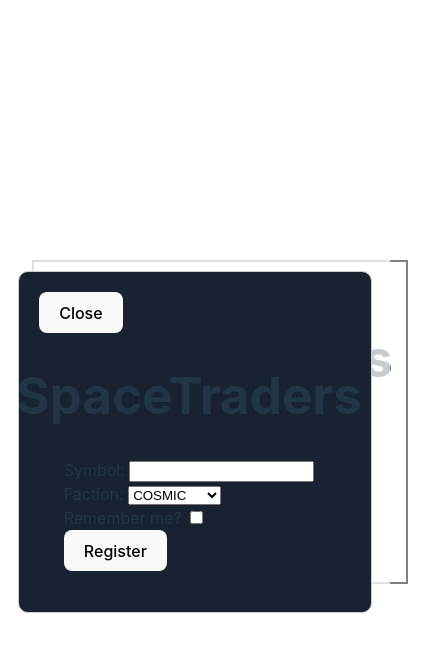
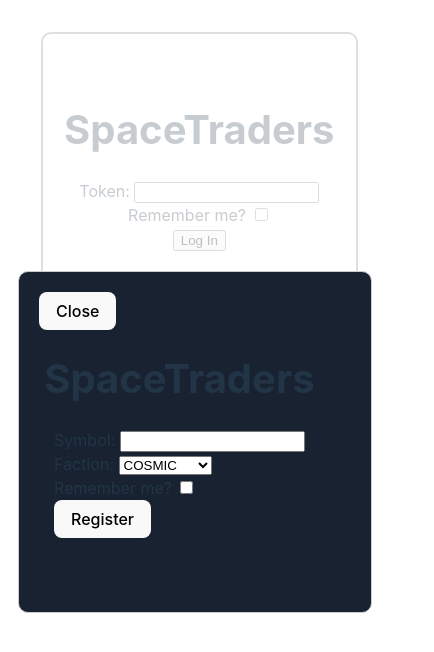
Before and after one commit to joshujo/SpaceTraders-React, a React (Vite) app: page / in a window 390 px wide. Both pictures are taken after a click on the link "Register here". Shown: the top 652 px of the page, 434 px wide, since content can reach past the window. Built offline with nearby package versions, Linux system fonts and the light colour scheme.

Commit message:
Fixed some things

```diff
--- a/src/App.css
+++ b/src/App.css
@@ -41,18 +41,6 @@
   color: #888;
 }
 
-.infoPanel {
-  div {
-    border: 1px solid #888;
-    height: fit-content;
-    width: fit-content;
-  }
-
-  h1 {
-    font-size: 2em;
-  }
-
-  p {
-    font-size: 1em;
-  }
+body {
+  overflow: hidden;
 }
--- a/src/CSS_Modules/module.logIn.css
+++ b/src/CSS_Modules/module.logIn.css
@@ -8,12 +8,16 @@
     display: flex;
     flex-direction: column;
     justify-content: center;
+    align-items: center; /* Add this line */
+    border-radius: 10px;
 }
 
 @media screen and (max-width: 600px) {
     .loginPanel {
         width: 95%;
-        min-width: 300px;
+        min-width: 270px;
+        margin: auto;
+
     }
 
 }
--- a/src/CSS_Modules/module.register.css
+++ b/src/CSS_Modules/module.register.css
@@ -8,7 +8,7 @@
 @media screen and (max-width: 600px) {
     .registrationPanel {
         width: 90%;
-        min-width: 300px;
+        min-width: 270px;
     }
 
 }
--- a/src/Components/InfoPanel.tsx
+++ b/src/Components/InfoPanel.tsx
@@ -27,7 +27,17 @@
     }, []);
 
     function copyToken() {
-        navigator.clipboard.writeText(token);
+        const tokenToCopy = token;
+        if (navigator.clipboard) {
+            navigator.clipboard.writeText(tokenToCopy);
+        } else {
+            const textArea = document.createElement('textarea');
+            textArea.value = tokenToCopy;
+            document.body.appendChild(textArea);
+            textArea.select();
+            document.execCommand('copy');
+            document.body.removeChild(textArea);
+        }
     }
 
     return (
--- a/src/index.css
+++ b/src/index.css
@@ -67,3 +67,17 @@
     background-color: #f9f9f9;
   }
 }
+
+@media screen and (max-width: 600px){
+  h1 {
+    font-size: 2.5em;
+  }
+  button {
+    padding: 0.5em 1em;
+  }
+
+  body {
+    flex-direction: column;
+  }
+
+}
```
